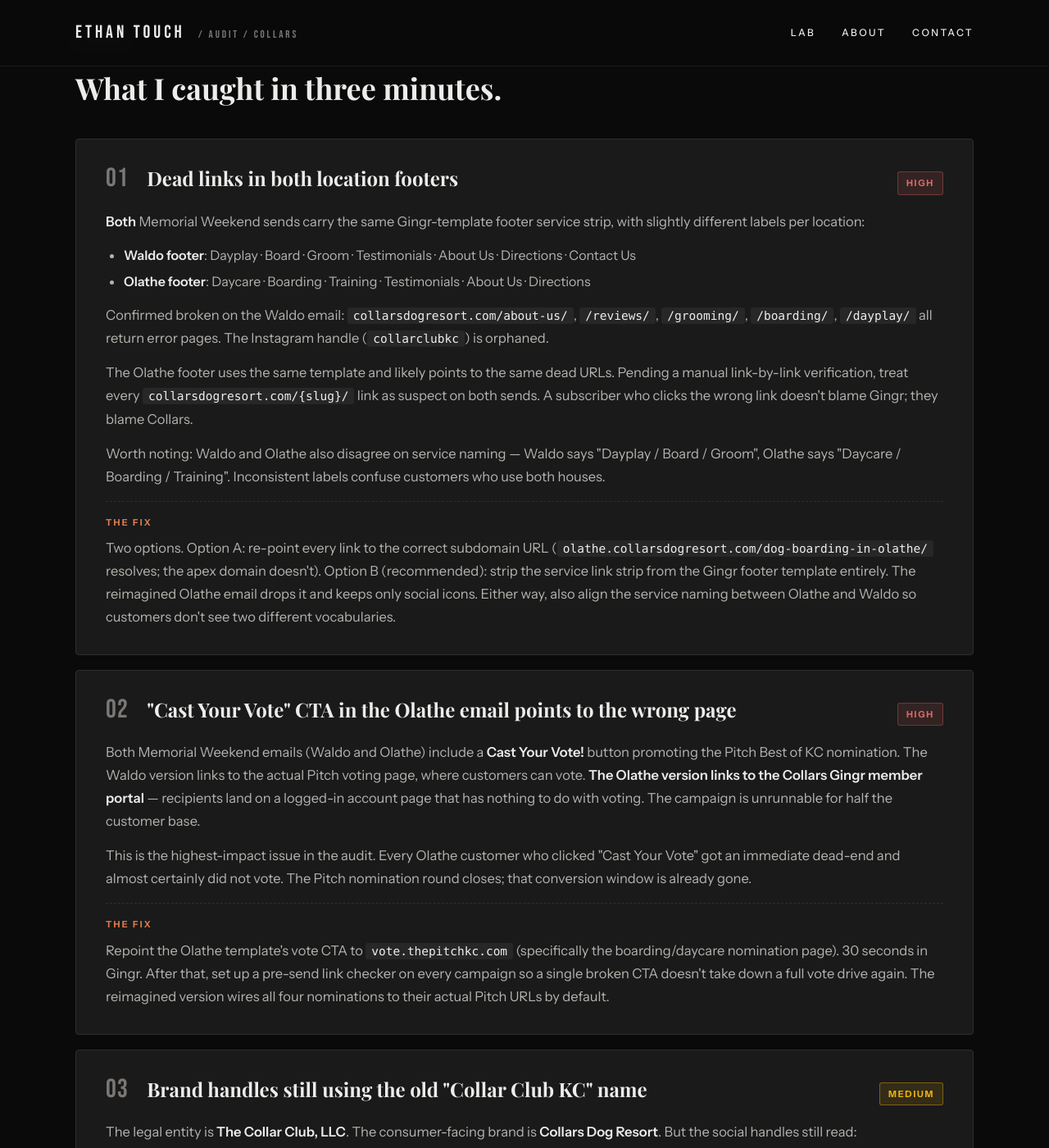
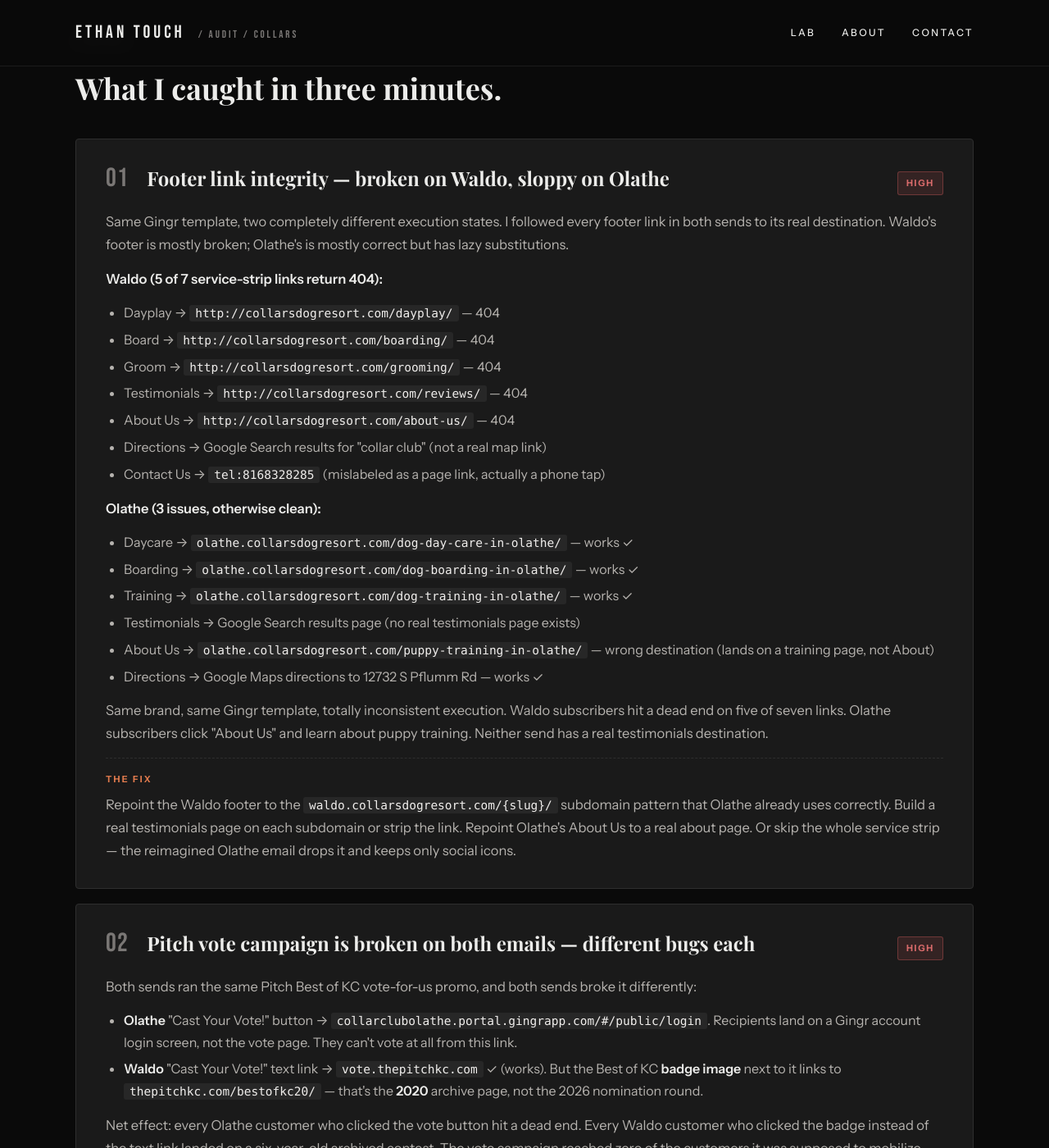
Before and after one commit to woofwallee/ethantouch.com, a Jekyll site: the page lab/emails/collars/audit/index.html, which Jekyll copies as it is, in a window 1280 px wide and 1400 px high, scrolled down 960 px. Shown: the whole window at 82% size. Built offline with Jekyll 4.4.1, drawn with Linux system fonts in a browser that asks for light colours; some web fonts are replaced; some of the changed text lies outside the part shown.

Commit message:
Rewrite audit findings with verified link destinations from both sends
Pulled the full HTML for both Memorial Weekend emails via the Workspace
Gmail API and followed every footer link to its real final URL. The
findings now reflect what actually broke vs what worked, not what I
inferred earlier.

Major corrections:
- Waldo footer has 5 confirmed 404s on apex-domain URLs; Olathe footer
  uses the working subdomain pattern and is mostly clean
- Olathe vote CTA points to Gingr login (not Pitch); Waldo vote text
  link works but the Pitch badge image points to bestofkc20 (2020)
- Social handles use three different brand naming systems at once,
  with a per-channel and per-location mismatch table
- Olathe email has no LinkedIn icon at all; Waldo does

At-a-glance stats updated. Finding titles updated to match reality.

Co-Authored-By: Claude Opus 4.7 <noreply@anthropic.com>

```diff
--- a/lab/emails/collars/audit/index.html
+++ b/lab/emails/collars/audit/index.html
@@ -536,16 +536,16 @@
   <h2>Seven issues, none of them complicated.</h2>
   <div class="summary-grid">
     <div class="summary-stat">
-      <div class="num">6</div>
-      <div class="lbl">Broken links in the footer</div>
+      <div class="num">5</div>
+      <div class="lbl">Waldo footer links return 404 (apex-domain URLs that don't resolve)</div>
     </div>
     <div class="summary-stat">
       <div class="num">2</div>
-      <div class="lbl">Brand handles still on the old "Collar Club KC" name</div>
+      <div class="lbl">Critical CTA bugs (Olathe vote button + Waldo Pitch badge wrong year)</div>
     </div>
     <div class="summary-stat">
       <div class="num">0</div>
-      <div class="lbl">Personalization tokens (no [Pet Name], no [First Name])</div>
+      <div class="lbl">Personalization tokens across either send (no [Pet Name], no [First Name])</div>
     </div>
   </div>
 </section>
@@ -561,20 +561,37 @@
   <article class="finding">
     <div class="finding-head">
       <div class="finding-num">01</div>
-      <div class="finding-title">Dead links in both location footers</div>
+      <div class="finding-title">Footer link integrity — broken on Waldo, sloppy on Olathe</div>
       <span class="severity high">High</span>
     </div>
-    <p><strong>Both</strong> Memorial Weekend sends carry the same Gingr-template footer service strip, with slightly different labels per location:</p>
+    <p>Same Gingr template, two completely different execution states. I followed every footer link in both sends to its real destination. Waldo's footer is mostly broken; Olathe's is mostly correct but has lazy substitutions.</p>
+
+    <p><strong>Waldo (5 of 7 service-strip links return 404):</strong></p>
     <ul>
-      <li><strong>Waldo footer</strong>: Dayplay · Board · Groom · Testimonials · About Us · Directions · Contact Us</li>
-      <li><strong>Olathe footer</strong>: Daycare · Boarding · Training · Testimonials · About Us · Directions</li>
+      <li>Dayplay → <code>http://collarsdogresort.com/dayplay/</code> — 404</li>
+      <li>Board → <code>http://collarsdogresort.com/boarding/</code> — 404</li>
+      <li>Groom → <code>http://collarsdogresort.com/grooming/</code> — 404</li>
+      <li>Testimonials → <code>http://collarsdogresort.com/reviews/</code> — 404</li>
+      <li>About Us → <code>http://collarsdogresort.com/about-us/</code> — 404</li>
+      <li>Directions → Google Search results for "collar club" (not a real map link)</li>
+      <li>Contact Us → <code>tel:8168328285</code> (mislabeled as a page link, actually a phone tap)</li>
     </ul>
-    <p>Confirmed broken on the Waldo email: <code>collarsdogresort.com/about-us/</code>, <code>/reviews/</code>, <code>/grooming/</code>, <code>/boarding/</code>, <code>/dayplay/</code> all return error pages. The Instagram handle (<code>collarclubkc</code>) is orphaned.</p>
-    <p>The Olathe footer uses the same template and likely points to the same dead URLs. Pending a manual link-by-link verification, treat every <code>collarsdogresort.com/{slug}/</code> link as suspect on both sends. A subscriber who clicks the wrong link doesn't blame Gingr; they blame Collars.</p>
-    <p>Worth noting: Waldo and Olathe also disagree on service naming — Waldo says "Dayplay / Board / Groom", Olathe says "Daycare / Boarding / Training". Inconsistent labels confuse customers who use both houses.</p>
+
+    <p><strong>Olathe (3 issues, otherwise clean):</strong></p>
+    <ul>
+      <li>Daycare → <code>olathe.collarsdogresort.com/dog-day-care-in-olathe/</code> — works ✓</li>
+      <li>Boarding → <code>olathe.collarsdogresort.com/dog-boarding-in-olathe/</code> — works ✓</li>
+      <li>Training → <code>olathe.collarsdogresort.com/dog-training-in-olathe/</code> — works ✓</li>
+      <li>Testimonials → Google Search results page (no real testimonials page exists)</li>
+      <li>About Us → <code>olathe.collarsdogresort.com/puppy-training-in-olathe/</code> — wrong destination (lands on a training page, not About)</li>
+      <li>Directions → Google Maps directions to 12732 S Pflumm Rd — works ✓</li>
+    </ul>
+
+    <p>Same brand, same Gingr template, totally inconsistent execution. Waldo subscribers hit a dead end on five of seven links. Olathe subscribers click "About Us" and learn about puppy training. Neither send has a real testimonials destination.</p>
+
     <div class="finding-fix">
       <div class="finding-fix-label">The fix</div>
-      <p>Two options. Option A: re-point every link to the correct subdomain URL (<code>olathe.collarsdogresort.com/dog-boarding-in-olathe/</code> resolves; the apex domain doesn't). Option B (recommended): strip the service link strip from the Gingr footer template entirely. The reimagined Olathe email drops it and keeps only social icons. Either way, also align the service naming between Olathe and Waldo so customers don't see two different vocabularies.</p>
+      <p>Repoint the Waldo footer to the <code>waldo.collarsdogresort.com/{slug}/</code> subdomain pattern that Olathe already uses correctly. Build a real testimonials page on each subdomain or strip the link. Repoint Olathe's About Us to a real about page. Or skip the whole service strip — the reimagined Olathe email drops it and keeps only social icons.</p>
     </div>
   </article>
 
@@ -582,14 +599,18 @@
   <article class="finding">
     <div class="finding-head">
       <div class="finding-num">02</div>
-      <div class="finding-title">"Cast Your Vote" CTA in the Olathe email points to the wrong page</div>
+      <div class="finding-title">Pitch vote campaign is broken on both emails — different bugs each</div>
       <span class="severity high">High</span>
     </div>
-    <p>Both Memorial Weekend emails (Waldo and Olathe) include a <strong>Cast Your Vote!</strong> button promoting the Pitch Best of KC nomination. The Waldo version links to the actual Pitch voting page, where customers can vote. <strong>The Olathe version links to the Collars Gingr member portal</strong> — recipients land on a logged-in account page that has nothing to do with voting. The campaign is unrunnable for half the customer base.</p>
-    <p>This is the highest-impact issue in the audit. Every Olathe customer who clicked "Cast Your Vote" got an immediate dead-end and almost certainly did not vote. The Pitch nomination round closes; that conversion window is already gone.</p>
+    <p>Both sends ran the same Pitch Best of KC vote-for-us promo, and both sends broke it differently:</p>
+    <ul>
+      <li><strong>Olathe</strong> "Cast Your Vote!" button → <code>collarclubolathe.portal.gingrapp.com/#/public/login</code>. Recipients land on a Gingr account login screen, not the vote page. They can't vote at all from this link.</li>
+      <li><strong>Waldo</strong> "Cast Your Vote!" text link → <code>vote.thepitchkc.com</code> ✓ (works). But the Best of KC <strong>badge image</strong> next to it links to <code>thepitchkc.com/bestofkc20/</code> — that's the <strong>2020</strong> archive page, not the 2026 nomination round.</li>
+    </ul>
+    <p>Net effect: every Olathe customer who clicked the vote button hit a dead end. Every Waldo customer who clicked the badge instead of the text link landed on a six-year-old archived contest. The vote campaign reached zero of the customers it was supposed to mobilize through these specific paths.</p>
     <div class="finding-fix">
       <div class="finding-fix-label">The fix</div>
-      <p>Repoint the Olathe template's vote CTA to <code>vote.thepitchkc.com</code> (specifically the boarding/daycare nomination page). 30 seconds in Gingr. After that, set up a pre-send link checker on every campaign so a single broken CTA doesn't take down a full vote drive again. The reimagined version wires all four nominations to their actual Pitch URLs by default.</p>
+      <p>Repoint the Olathe vote button to <code>vote.thepitchkc.com</code> (or specifically to the boarding/daycare nomination URL). Repoint the Waldo Best of KC badge image to the same 2026 vote URL — the badge image asset can stay, only the link target needs updating. After that, set up a pre-send link check on every campaign. The reimagined Olathe email wires all four nominations directly to their real Pitch URLs.</p>
     </div>
   </article>
 
@@ -597,18 +618,24 @@
   <article class="finding">
     <div class="finding-head">
       <div class="finding-num">03</div>
-      <div class="finding-title">Brand handles still using the old "Collar Club KC" name</div>
+      <div class="finding-title">Social handles drift across locations — three brand naming systems live at once</div>
       <span class="severity medium">Medium</span>
     </div>
-    <p>The legal entity is <strong>The Collar Club, LLC</strong>. The consumer-facing brand is <strong>Collars Dog Resort</strong>. But the social handles still read:</p>
-    <ul>
-      <li>Facebook: <code>facebook.com/CollarClubKC/</code></li>
-      <li>Instagram: <code>instagram.com/collarclubkc/</code></li>
-    </ul>
-    <p>LinkedIn already migrated to <code>collarsdogresort</code>. Facebook and Instagram are on the old name. New customers searching for "Collars Dog Resort" on social won't find the right account on the first try.</p>
+    <p>The legal entity is <strong>The Collar Club, LLC</strong>. The consumer-facing brand is <strong>Collars Dog Resort</strong>. The actual social handles linked from each email tell a third story — handles are mid-migration, partially per-location, and not consistent across channels:</p>
+    <table class="compare-table" style="margin: 8px 0 14px;">
+      <thead>
+        <tr><th>Channel</th><th>Olathe email links to</th><th>Waldo email links to</th></tr>
+      </thead>
+      <tbody>
+        <tr><td>Facebook</td><td class="col-new">CollarsDogResortOlathe (new brand)</td><td class="col-orig">CollarClubKC (old brand)</td></tr>
+        <tr><td>Instagram</td><td class="col-orig">collarclubolathe (transitional)</td><td class="col-orig">collarclubkc (old brand)</td></tr>
+        <tr><td>LinkedIn</td><td class="col-orig">— (no LinkedIn icon in Olathe footer)</td><td class="col-new">collarsdogresort (new brand)</td></tr>
+      </tbody>
+    </table>
+    <p>Three of five social handles still carry the legacy "Collar Club" naming. New customers searching for "Collars Dog Resort" on Instagram or Facebook won't land on the right account. Olathe customers don't see a LinkedIn link at all, even though one exists.</p>
     <div class="finding-fix">
       <div class="finding-fix-label">The fix</div>
-      <p>Migrate Facebook and Instagram handles to <code>collarsdogresort</code> (or a near variant if taken) and add 301-style profile redirect notices on the old accounts for 90 days.</p>
+      <p>Pick one handle pattern and migrate everything. <code>@collarsdogresort</code> as the master handle, with optional <code>@collarsdogresortolathe</code> / <code>@collarsdogresortwaldo</code> if you want location-specific accounts. Add LinkedIn to the Olathe footer template too — it's a missed credibility signal.</p>
     </div>
   </article>
 
```
